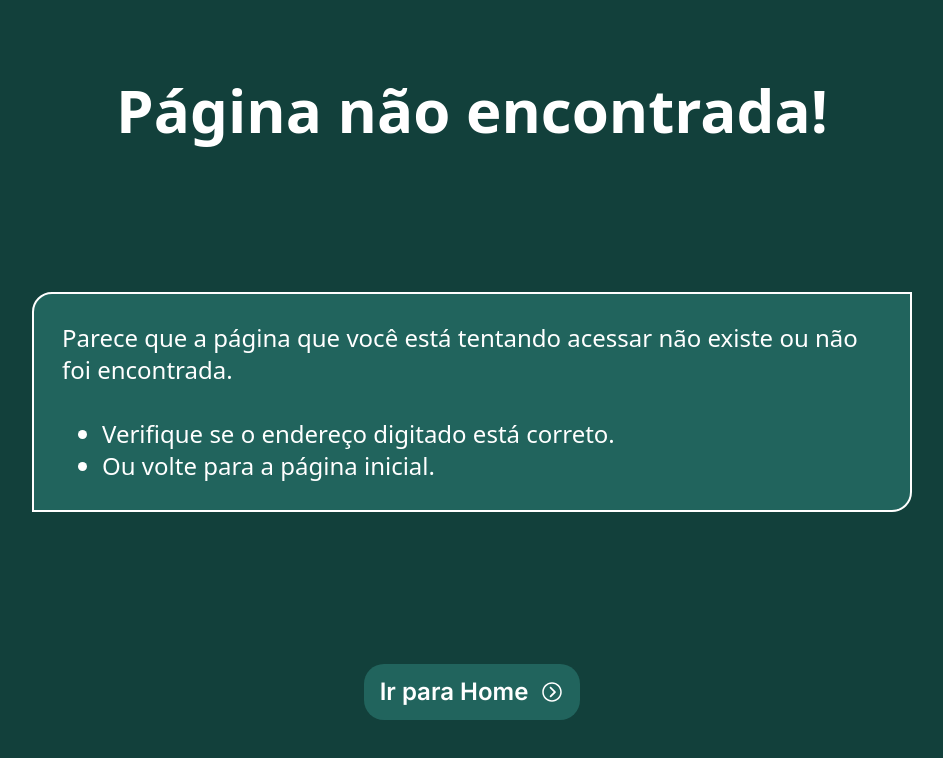
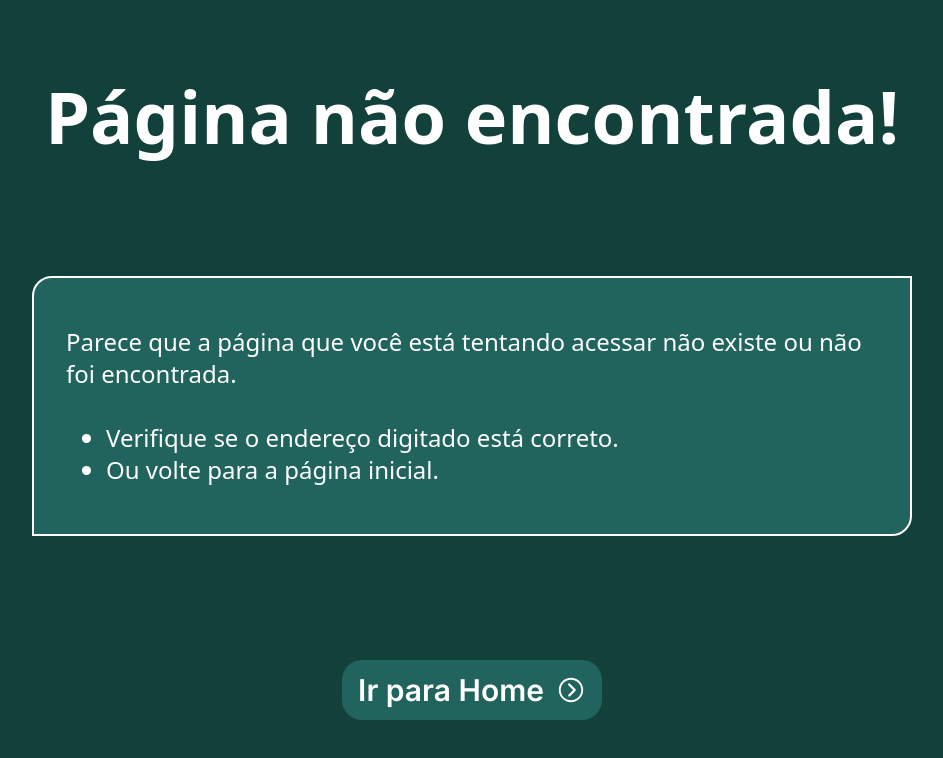
Before and after one commit to BSM-Global-Solution/evolvere, a React (Vite) app: page /contato in a window 1280 px wide. Shown: the top 758 px of the page, without its empty margins (168-1111 px from the left). Built offline with nearby package versions, Linux system fonts and the light colour scheme; a web font is replaced by a local one.

Commit message:
style(Error): responsividade da página para todos os dispositivos feita.

```diff
--- a/src/routes/Error/index.tsx
+++ b/src/routes/Error/index.tsx
@@ -5,17 +5,20 @@ export default function Error() {
   return (
     <section className="w-full h-screen bg-tertiary-700 px-5 py-15 text-white
     sm:py-20 sm:px-8
-    md:px-15">
+    md:px-15
+    lg:px-27">
       <div className="flex flex-col justify-between items-center w-full h-full">
         <h1 className="text-4xl font-bold text-center
         sm:text-5xl
-        md:text-6xl">
+        md:text-6xl
+        lg:text-7xl">
             Página não encontrada!
         </h1>
         <ul className="flex flex-col gap-8 max-w-220 bg-tertiary-600 p-5 text-2xl
         rounded-br-[20px] rounded-tl-[20px] border-2 border-white
         max-sm:text-xl
-        sm:p-7">
+        sm:p-7
+        xl:px-8 xl:py-12">
           <li>
             Parece que a página que você está tentando acessar não existe ou não
             foi encontrada.
@@ -30,7 +33,8 @@ export default function Error() {
         <div className="flex justify-center max-sm:text-xl">
           <Link to="/" title="Voltar para a página inicial"
           className="flex justify-center py-3 px-4 gap-2 bg-tertiary-600
-          text-2xl text-white font-inter font-semibold rounded-[20px]">
+          text-2xl text-white font-inter font-semibold rounded-[20px]
+          md:text-3xl">
             <span className="flex flex-row items-center gap-3">
                 Ir para Home <IoIosArrowDropright />
             </span>
```
